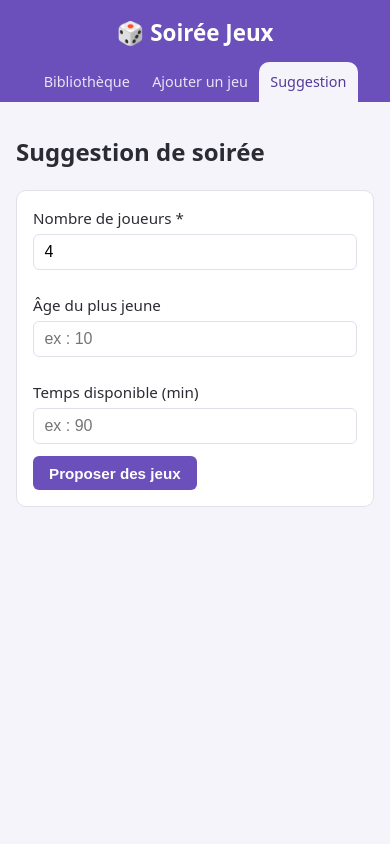
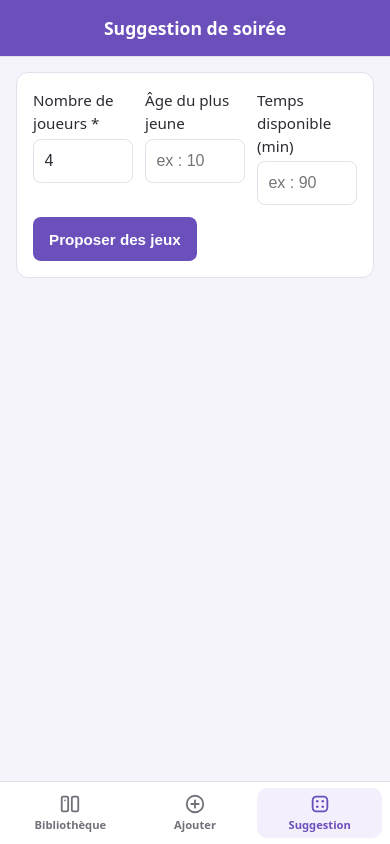
Before and after one commit to mrbenserker/Ben-perso, a plain HTML site: page index.html in a window 390 px wide. Both pictures are taken after a click on the link "Suggestion". Drawn offline with Linux system fonts and the light colour scheme.

Commit message:
Réorganisation en app mobile : nav basse, écrans plein écran, PWA installable
- Barre de navigation fixe en bas (façon iOS/Android) à la place des onglets du haut
- Écrans plein écran avec transition d'entrée, cadre "téléphone" en aperçu desktop
- manifest.webmanifest + sw.js : app installable sur l'écran d'accueil, coquille en cache hors-ligne
- Thème clair/sombre suivant les préférences système
- Cibles tactiles agrandies (44px min.), inputmode numérique sur les champs chiffrés

```diff
--- a/css/styles.css
+++ b/css/styles.css
@@ -1,4 +1,4 @@
-/* ===== Base ===== */
+/* ===== Base & thème ===== */
 * {
   box-sizing: border-box;
 }
@@ -6,13 +6,39 @@
 :root {
   --primary: #6b4fbb;
   --primary-dark: #543b99;
+  --on-primary: #ffffff;
   --bg: #f6f4fb;
   --card-bg: #ffffff;
   --text: #2b2b33;
   --muted: #71717a;
   --border: #e2e0ea;
+  --hover-tint: #f3effd;
   --danger: #c0392b;
-  --radius: 10px;
+  --success: #1e8e3e;
+  --frame: #d8d4e6;
+  --radius: 12px;
+  --bottom-nav-h: 64px;
+}
+
+@media (prefers-color-scheme: dark) {
+  :root {
+    --primary: #9b84e8;
+    --primary-dark: #b3a1f0;
+    --on-primary: #17151f;
+    --bg: #17151f;
+    --card-bg: #211e2c;
+    --text: #e9e6f2;
+    --muted: #9c97ad;
+    --border: #363146;
+    --hover-tint: #2b2740;
+    --danger: #e5766a;
+    --success: #6fce8f;
+    --frame: #100e17;
+  }
+}
+
+html, body {
+  height: 100%;
 }
 
 body {
@@ -21,16 +47,11 @@ body {
   background: var(--bg);
   color: var(--text);
   line-height: 1.5;
+  -webkit-tap-highlight-color: transparent;
 }
 
-main {
-  max-width: 720px;
-  margin: 0 auto;
-  padding: 1rem;
-}
-
-h2 {
-  margin-top: 1rem;
+h2, h3 {
+  text-wrap: balance;
 }
 
 .muted {
@@ -38,39 +59,138 @@ h2 {
   font-size: 0.9rem;
 }
 
-/* ===== Header & navigation ===== */
-.app-header {
-  background: var(--primary);
-  color: #fff;
-  padding: 1rem 1rem 0;
+.sr-only {
+  position: absolute;
+  width: 1px;
+  height: 1px;
+  padding: 0;
+  margin: -1px;
+  overflow: hidden;
+  clip: rect(0, 0, 0, 0);
+  white-space: nowrap;
+  border: 0;
 }
 
-.app-header h1 {
-  margin: 0 0 0.75rem;
-  font-size: 1.4rem;
-  text-align: center;
+/* ===== Cadre de l'app ===== */
+.app {
+  display: flex;
+  flex-direction: column;
+  height: 100dvh;
+  max-width: 480px;
+  margin: 0 auto;
+  background: var(--bg);
+  overflow: hidden;
 }
 
-.tabs {
-  display: flex;
-  justify-content: center;
-  gap: 0.25rem;
+/* Sur un vrai écran de mobile, l'app occupe tout l'espace.
+   Sur desktop, on la présente dans un cadre façon téléphone. */
+@media (min-width: 640px) {
+  body {
+    display: flex;
+    align-items: center;
+    justify-content: center;
+    min-height: 100vh;
+    background: var(--frame);
+  }
+
+  .app {
+    height: min(880px, 94vh);
+    border-radius: 36px;
+    border: 10px solid var(--frame);
+    box-shadow: 0 30px 70px rgba(0, 0, 0, 0.35);
+  }
 }
 
-.tab {
-  color: #e8e3f7;
-  text-decoration: none;
-  padding: 0.6rem 1rem;
-  border-radius: var(--radius) var(--radius) 0 0;
-  font-weight: 500;
+/* ===== Barre d'app (titre de l'écran) ===== */
+.app-bar {
+  flex-shrink: 0;
+  display: flex;
+  align-items: center;
+  justify-content: center;
+  height: 56px;
+  padding-top: env(safe-area-inset-top);
+  background: var(--primary);
+  box-shadow: 0 1px 0 rgba(0, 0, 0, 0.08);
+  z-index: 1;
 }
 
-.tab.active {
-  background: var(--bg);
-  color: var(--primary-dark);
+.app-bar h1 {
+  margin: 0;
+  font-size: 1.1rem;
+  font-weight: 700;
+  color: var(--on-primary);
 }
 
-/* ===== Cards & forms ===== */
+/* ===== Écrans ===== */
+.screens {
+  flex: 1;
+  overflow-y: auto;
+  -webkit-overflow-scrolling: touch;
+  padding: 1rem;
+}
+
+.screen {
+  animation: screen-in 0.18s ease-out;
+}
+
+@keyframes screen-in {
+  from {
+    opacity: 0;
+    transform: translateY(6px);
+  }
+  to {
+    opacity: 1;
+    transform: none;
+  }
+}
+
+@media (prefers-reduced-motion: reduce) {
+  .screen {
+    animation: none;
+  }
+}
+
+/* ===== Navigation basse ===== */
+.bottom-nav {
+  flex-shrink: 0;
+  display: flex;
+  background: var(--card-bg);
+  border-top: 1px solid var(--border);
+  padding: 0.35rem 0.5rem calc(0.35rem + env(safe-area-inset-bottom));
+}
+
+.nav-item {
+  flex: 1;
+  display: flex;
+  flex-direction: column;
+  align-items: center;
+  justify-content: center;
+  gap: 2px;
+  min-height: 48px;
+  padding: 0.3rem 0.25rem;
+  border-radius: 10px;
+  color: var(--muted);
+  text-decoration: none;
+  font-size: 0.7rem;
+  font-weight: 600;
+}
+
+.nav-item.active {
+  color: var(--primary);
+  background: var(--hover-tint);
+}
+
+.nav-item:focus-visible {
+  outline: 2px solid var(--primary);
+  outline-offset: 2px;
+}
+
+.nav-icon {
+  width: 22px;
+  height: 22px;
+}
+
+/* ===== Cartes & formulaires ===== */
 .card {
   background: var(--card-bg);
   border: 1px solid var(--border);
@@ -95,11 +215,15 @@ input[type="number"],
 input[type="search"] {
   display: block;
   width: 100%;
+  min-height: 44px;
   margin-top: 0.25rem;
   padding: 0.5rem 0.65rem;
   border: 1px solid var(--border);
-  border-radius: 6px;
+  border-radius: 8px;
   font-size: 1rem;
+  background: var(--card-bg);
+  color: var(--text);
+  font-variant-numeric: tabular-nums;
 }
 
 input:focus {
@@ -133,11 +257,12 @@ input:focus {
 }
 
 button {
+  min-height: 44px;
   padding: 0.55rem 1rem;
   border: none;
-  border-radius: 6px;
+  border-radius: 8px;
   background: var(--primary);
-  color: #fff;
+  color: var(--on-primary);
   font-size: 0.95rem;
   font-weight: 600;
   cursor: pointer;
@@ -147,9 +272,14 @@ button:hover {
   background: var(--primary-dark);
 }
 
+button:focus-visible {
+  outline: 2px solid var(--text);
+  outline-offset: 2px;
+}
+
 button.btn-secondary {
   background: transparent;
-  color: var(--primary-dark);
+  color: var(--primary);
   border: 1px solid var(--border);
 }
 
@@ -158,6 +288,9 @@ button.btn-danger {
   color: var(--danger);
   border: 1px solid var(--border);
   font-weight: 500;
+  min-height: 36px;
+  padding: 0.4rem 0.75rem;
+  font-size: 0.85rem;
 }
 
 /* ===== Filtres bibliothèque ===== */
@@ -170,16 +303,18 @@ button.btn-danger {
   border: 1px solid var(--border);
   border-radius: var(--radius);
   padding: 0.75rem 1rem;
+  margin-bottom: 0.75rem;
 }
 
 .filters label {
   flex: 1;
-  min-width: 110px;
+  min-width: 100px;
   margin-bottom: 0;
 }
 
 .filters button {
   margin-bottom: 2px;
+  min-height: 40px;
 }
 
 /* ===== Listes de jeux ===== */
@@ -201,24 +336,24 @@ button.btn-danger {
   margin-bottom: 0.6rem;
 }
 
-.game-item img {
+.game-item img,
+.game-item .thumb-placeholder {
   width: 56px;
   height: 56px;
-  object-fit: cover;
-  border-radius: 6px;
+  border-radius: 8px;
   flex-shrink: 0;
 }
 
+.game-item img {
+  object-fit: cover;
+}
+
 .game-item .thumb-placeholder {
-  width: 56px;
-  height: 56px;
-  border-radius: 6px;
   background: var(--bg);
   display: flex;
   align-items: center;
   justify-content: center;
   font-size: 1.5rem;
-  flex-shrink: 0;
 }
 
 .game-item .game-info {
@@ -235,33 +370,38 @@ button.btn-danger {
   margin: 0.15rem 0 0;
   font-size: 0.85rem;
   color: var(--muted);
+  font-variant-numeric: tabular-nums;
 }
 
 /* ===== Résultats de recherche BGG ===== */
 .search-results li {
-  padding: 0.5rem 0.65rem;
+  padding: 0.6rem 0.65rem;
   border: 1px solid var(--border);
-  border-radius: 6px;
+  border-radius: 8px;
   margin-bottom: 0.4rem;
   cursor: pointer;
   background: var(--card-bg);
+  min-height: 44px;
+  display: flex;
+  align-items: center;
 }
 
 .search-results li:hover {
   border-color: var(--primary);
-  background: #f3effd;
+  background: var(--hover-tint);
 }
 
 .search-results .result-year {
   color: var(--muted);
   font-size: 0.85rem;
+  margin-left: 0.35rem;
 }
 
 /* ===== États ===== */
 .empty-state {
   text-align: center;
   color: var(--muted);
-  padding: 2rem 1rem;
+  padding: 2.5rem 1rem;
 }
 
 .status-error {
@@ -269,21 +409,12 @@ button.btn-danger {
 }
 
 .status-success {
-  color: #1e8e3e;
+  color: var(--success);
 }
 
-@media (max-width: 480px) {
+@media (max-width: 380px) {
   .form-row,
   .inline-form {
     flex-direction: column;
   }
-
-  .tabs {
-    gap: 0;
-  }
-
-  .tab {
-    padding: 0.6rem 0.7rem;
-    font-size: 0.9rem;
-  }
 }
--- a/index.html
+++ b/index.html
@@ -2,49 +2,54 @@
 <html lang="fr">
 <head>
   <meta charset="UTF-8">
-  <meta name="viewport" content="width=device-width, initial-scale=1.0">
-  <title>Soirée Jeux — Ma ludothèque</title>
+  <meta name="viewport" content="width=device-width, initial-scale=1, viewport-fit=cover">
+  <meta name="theme-color" content="#6b4fbb" media="(prefers-color-scheme: light)">
+  <meta name="theme-color" content="#17151f" media="(prefers-color-scheme: dark)">
+  <meta name="mobile-web-app-capable" content="yes">
+  <meta name="apple-mobile-web-app-capable" content="yes">
+  <meta name="apple-mobile-web-app-status-bar-style" content="black-translucent">
+  <meta name="apple-mobile-web-app-title" content="Soirée Jeux">
+  <title>Soirée Jeux</title>
+  <link rel="manifest" href="manifest.webmanifest">
+  <link rel="icon" href="assets/icon.svg" type="image/svg+xml">
+  <link rel="apple-touch-icon" href="assets/icon.svg">
   <link rel="stylesheet" href="css/styles.css">
 </head>
 <body>
-  <header class="app-header">
-    <h1>🎲 Soirée Jeux</h1>
-    <nav class="tabs">
-      <a href="#bibliotheque" class="tab" data-view="bibliotheque">Bibliothèque</a>
-      <a href="#ajout" class="tab" data-view="ajout">Ajouter un jeu</a>
-      <a href="#suggestion" class="tab" data-view="suggestion">Suggestion</a>
-    </nav>
+  <div class="app">
+    <header class="app-bar">
+      <h1 id="screen-title">Bibliothèque</h1>
     </header>
 
-  <main>
-    <!-- Vue Bibliothèque -->
-    <section id="view-bibliotheque" class="view">
-      <h2>Ma bibliothèque</h2>
+    <main class="screens">
+      <!-- Écran Bibliothèque -->
+      <section id="view-bibliotheque" class="screen">
+        <h2 class="sr-only">Ma bibliothèque</h2>
         <form id="library-filters" class="filters">
           <label>
             Joueurs
-          <input type="number" name="players" min="1" placeholder="ex : 4">
+            <input type="number" name="players" min="1" placeholder="ex : 4" inputmode="numeric">
           </label>
           <label>
             Âge min. (max)
-          <input type="number" name="maxAge" min="0" placeholder="ex : 8">
+            <input type="number" name="maxAge" min="0" placeholder="ex : 8" inputmode="numeric">
           </label>
           <label>
             Durée max. (min)
-          <input type="number" name="maxDuration" min="0" step="5" placeholder="ex : 60">
+            <input type="number" name="maxDuration" min="0" step="5" placeholder="ex : 60" inputmode="numeric">
           </label>
           <button type="reset" class="btn-secondary">Réinitialiser</button>
         </form>
         <p id="library-count" class="muted"></p>
         <ul id="library-list" class="game-list"></ul>
         <p id="library-empty" class="empty-state" hidden>
-        Aucun jeu dans votre bibliothèque. Ajoutez-en depuis l'onglet « Ajouter un jeu » !
+          Aucun jeu dans votre bibliothèque.<br>Ajoutez-en depuis l'onglet « Ajouter » !
         </p>
       </section>
 
-    <!-- Vue Ajout de jeu -->
-    <section id="view-ajout" class="view" hidden>
-      <h2>Ajouter un jeu</h2>
+      <!-- Écran Ajout de jeu -->
+      <section id="view-ajout" class="screen" hidden>
+        <h2 class="sr-only">Ajouter un jeu</h2>
 
         <div class="card">
           <h3>Rechercher sur BoardGameGeek</h3>
@@ -69,26 +74,26 @@
             <div class="form-row">
               <label>
                 Joueurs min. *
-              <input type="number" name="minPlayers" min="1" value="2" required>
+                <input type="number" name="minPlayers" min="1" value="2" required inputmode="numeric">
               </label>
               <label>
                 Joueurs max. *
-              <input type="number" name="maxPlayers" min="1" value="4" required>
+                <input type="number" name="maxPlayers" min="1" value="4" required inputmode="numeric">
               </label>
             </div>
             <div class="form-row">
               <label>
                 Âge minimum
-              <input type="number" name="minAge" min="0" placeholder="ex : 8">
+                <input type="number" name="minAge" min="0" placeholder="ex : 8" inputmode="numeric">
               </label>
               <label>
                 Durée (minutes)
-              <input type="number" name="playTime" min="0" step="5" placeholder="ex : 45">
+                <input type="number" name="playTime" min="0" step="5" placeholder="ex : 45" inputmode="numeric">
               </label>
             </div>
             <label>
               Année de publication
-            <input type="number" name="yearPublished" min="1900" max="2100" placeholder="ex : 2017">
+              <input type="number" name="yearPublished" min="1900" max="2100" placeholder="ex : 2017" inputmode="numeric">
             </label>
             <div class="form-actions">
               <button type="submit">Ajouter à ma bibliothèque</button>
@@ -99,23 +104,23 @@
         </div>
       </section>
 
-    <!-- Vue Suggestion -->
-    <section id="view-suggestion" class="view" hidden>
-      <h2>Suggestion de soirée</h2>
+      <!-- Écran Suggestion -->
+      <section id="view-suggestion" class="screen" hidden>
+        <h2 class="sr-only">Suggestion de soirée</h2>
         <div class="card">
           <form id="suggest-form">
             <div class="form-row">
               <label>
                 Nombre de joueurs *
-              <input type="number" name="players" min="1" value="4" required>
+                <input type="number" name="players" min="1" value="4" required inputmode="numeric">
               </label>
               <label>
                 Âge du plus jeune
-              <input type="number" name="youngestAge" min="0" placeholder="ex : 10">
+                <input type="number" name="youngestAge" min="0" placeholder="ex : 10" inputmode="numeric">
               </label>
               <label>
                 Temps disponible (min)
-              <input type="number" name="availableTime" min="0" step="15" placeholder="ex : 90">
+                <input type="number" name="availableTime" min="0" step="15" placeholder="ex : 90" inputmode="numeric">
               </label>
             </div>
             <button type="submit">Proposer des jeux</button>
@@ -131,6 +136,36 @@
       </section>
     </main>
 
+    <nav class="bottom-nav">
+      <a href="#bibliotheque" class="nav-item" data-view="bibliotheque" data-title="Bibliothèque">
+        <svg class="nav-icon" viewBox="0 0 24 24" fill="none" stroke="currentColor" stroke-width="2" stroke-linecap="round" stroke-linejoin="round" aria-hidden="true">
+          <rect x="3" y="4" width="7" height="16" rx="1.5"/>
+          <rect x="14" y="4" width="7" height="16" rx="1.5"/>
+          <line x1="6.5" y1="8" x2="6.5" y2="8"/>
+        </svg>
+        <span>Bibliothèque</span>
+      </a>
+      <a href="#ajout" class="nav-item" data-view="ajout" data-title="Ajouter un jeu">
+        <svg class="nav-icon" viewBox="0 0 24 24" fill="none" stroke="currentColor" stroke-width="2" stroke-linecap="round" stroke-linejoin="round" aria-hidden="true">
+          <circle cx="12" cy="12" r="9"/>
+          <line x1="12" y1="8" x2="12" y2="16"/>
+          <line x1="8" y1="12" x2="16" y2="12"/>
+        </svg>
+        <span>Ajouter</span>
+      </a>
+      <a href="#suggestion" class="nav-item" data-view="suggestion" data-title="Suggestion de soirée">
+        <svg class="nav-icon" viewBox="0 0 24 24" fill="none" stroke="currentColor" stroke-width="2" stroke-linecap="round" stroke-linejoin="round" aria-hidden="true">
+          <rect x="4" y="4" width="16" height="16" rx="4"/>
+          <circle cx="9" cy="9" r="1.4" fill="currentColor" stroke="none"/>
+          <circle cx="15" cy="15" r="1.4" fill="currentColor" stroke="none"/>
+          <circle cx="15" cy="9" r="1.4" fill="currentColor" stroke="none"/>
+          <circle cx="9" cy="15" r="1.4" fill="currentColor" stroke="none"/>
+        </svg>
+        <span>Suggestion</span>
+      </a>
+    </nav>
+  </div>
+
   <script type="module" src="js/app.js"></script>
 </body>
 </html>
--- a/js/app.js
+++ b/js/app.js
@@ -1,5 +1,6 @@
 /**
- * Point d'entrée : navigation par hash entre les trois vues.
+ * Point d'entrée : navigation par hash entre les trois écrans,
+ * pilotée par la barre de navigation basse (façon app mobile).
  */
 import { initLibraryView, renderLibrary } from './views/library.js';
 import { initAddGameView } from './views/add-game.js';
@@ -7,6 +8,7 @@ import { initSuggestView } from './views/suggest.js';
 
 const VIEWS = ['bibliotheque', 'ajout', 'suggestion'];
 const DEFAULT_VIEW = 'bibliotheque';
+const screenTitle = document.getElementById('screen-title');
 
 function showView(name) {
   const view = VIEWS.includes(name) ? name : DEFAULT_VIEW;
@@ -14,8 +16,11 @@ function showView(name) {
   for (const v of VIEWS) {
     document.getElementById(`view-${v}`).hidden = v !== view;
   }
-  for (const tab of document.querySelectorAll('.tab')) {
-    tab.classList.toggle('active', tab.dataset.view === view);
+
+  for (const item of document.querySelectorAll('.nav-item')) {
+    const isActive = item.dataset.view === view;
+    item.classList.toggle('active', isActive);
+    if (isActive) screenTitle.textContent = item.dataset.title;
   }
 
   // La bibliothèque se rafraîchit à chaque affichage (jeux ajoutés entre-temps).
@@ -34,3 +39,11 @@ initSuggestView();
 
 window.addEventListener('hashchange', handleHashChange);
 handleHashChange();
+
+if ('serviceWorker' in navigator) {
+  window.addEventListener('load', () => {
+    navigator.serviceWorker.register('./sw.js').catch(() => {
+      // L'app reste utilisable en ligne sans le mode hors-ligne.
+    });
+  });
+}
```
Also changed, not shown: sw.js (added, +51 -0 lines), assets/icon.svg (added), manifest.webmanifest (added), 1 other file. Lines whose indentation alone changed are shown as unchanged.
